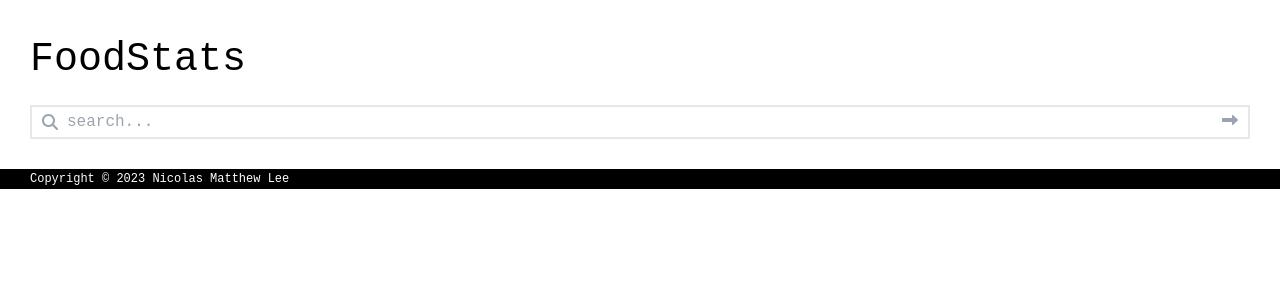
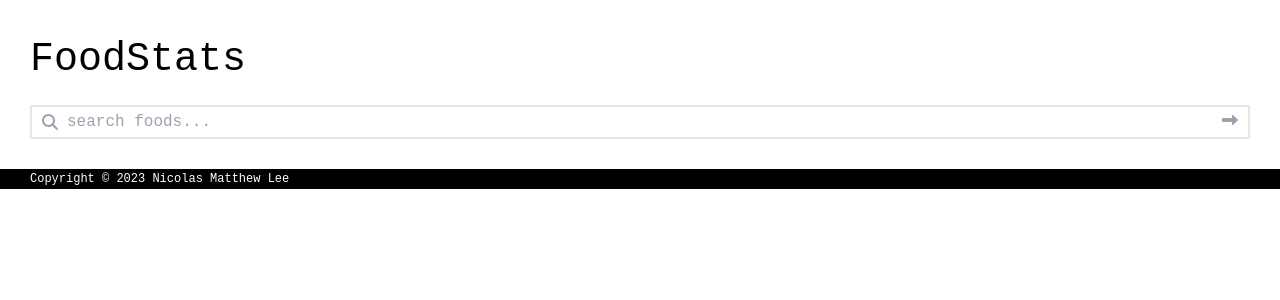
Before and after one commit to nicolasmatthewlee/foodstats-client, a React (Create React App) app: page / in a window 1280 px wide. Shown: the top 300 px of the page. Built offline with nearby package versions, Linux system fonts and the light colour scheme; the HTML template or start-up script is replaced by a standard one.

Commit message:
pushing dist

```diff
--- a/src/app.tsx
+++ b/src/app.tsx
@@ -1,6 +1,6 @@
 import { SearchBar } from "./components/searchbar";
 import { Footer } from "./components/footer";
-import { Routes, Route } from "react-router-dom";
+import { Routes, Route, Link } from "react-router-dom";
 import { FoodPage } from "./pages/food-page";
 
 function App() {
@@ -8,7 +8,12 @@ function App() {
 
   return (
     <div>
-      <h1 className="text-[40px] text-left pt-[30px] px-[30px]">FoodStats</h1>
+      <div className="text-left pt-[30px] px-[30px]">
+        <Link to="/">
+          <h1 className="inline text-[40px] ">FoodStats</h1>
+        </Link>
+      </div>
+
       <SearchBar api={api} />
       <Routes>
         <Route path="/" element={null} />
--- a/src/components/searchbar.tsx
+++ b/src/components/searchbar.tsx
@@ -49,7 +49,7 @@ export const SearchBar = ({ api }: Props) => {
             type="text"
             className="flex-1 py-[3px] pl-[35px] pr-10px"
             onChange={(e) => setSearchValue(e.target.value)}
-            placeholder="search..."
+            placeholder="search foods..."
             onClick={() => setShowSearchResults(true)}
           />
           <button
--- a/src/components/visualizations.tsx
+++ b/src/components/visualizations.tsx
@@ -208,7 +208,7 @@ export const Visualizations = ({
       />
 
       <button
-        className="hover:bg-gray-100 text-sm py-[2px] rounded-sm"
+        className="hover:bg-gray-100 text-xs py-[2px] rounded-sm"
         onClick={() => {
           setIsShowingAbsoluteData(!isShowingAbsoluteData);
         }}
@@ -216,7 +216,7 @@ export const Visualizations = ({
         {isShowingAbsoluteData ? "percentiles" : "absolute"}
       </button>
       <div>
-        <div className="text-sm flex">
+        <div className="text-xs flex">
           <p className="py-[2px]">amount:</p>
           <input
             type="text"
@@ -236,7 +236,7 @@ export const Visualizations = ({
       </div>
 
       <div className="flex flex-col space-y-[10px] max-w-lg">
-        <h3 className="text-sm">Information</h3>
+        <h3 className="text-xs">Information</h3>
         <p className="text-xs text-gray-500">
           {dataType === "SR Legacy"
             ? `SR Legacy has been the primary food composition data type in the
@@ -305,7 +305,7 @@ export const Visualizations = ({
               efforts, and product development. Beginning in April 2020, data in
               Branded Foods will be updated on a monthly basis. Monthly updates
               can be found in the API. In addition, downloads for Branded Foods
-              are generated every six months, and reflect the most-up- to-date
+              are generated every six months, and reflect the most-up-to-date
               version of each product at the time the download is generated.`
             : null}
           <a rel="stylesheet" href="#source1">
@@ -314,7 +314,7 @@ export const Visualizations = ({
         </p>
       </div>
       <div className="flex flex-col space-y-[10px]">
-        <h3 className="text-sm">References</h3>
+        <h3 className="text-xs">References</h3>
         {[
           "SR Legacy",
           "Survey (FNDDS)",
```
Also changed, not shown: 11 other files (tests, documents, lock files or other folders).
